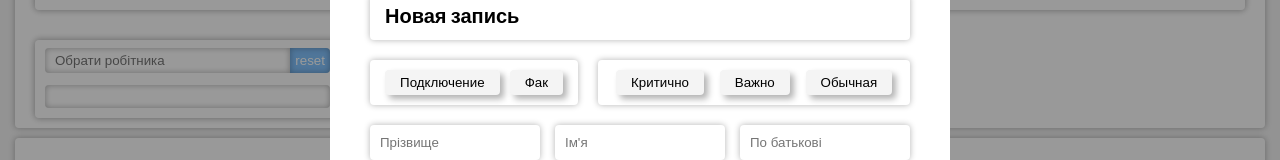
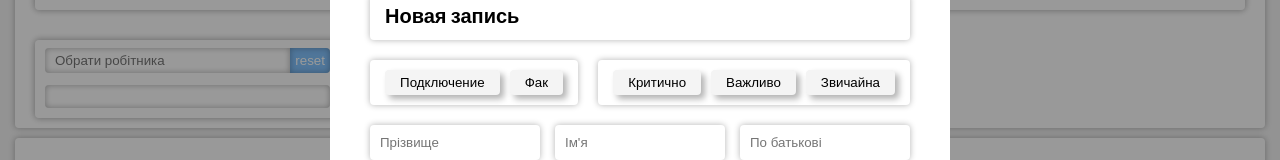
Before and after one commit to iceblackhot/fobos-search, a React (Create React App) app: page / in a window 1280 px wide. Both pictures are taken after a click on the button "Создать заявку". Shown: the part 131-291 px from the top of the page. Built offline with nearby package versions, Linux system fonts and the light colour scheme; no server answers.

Commit message:
fix modals bugs & add priority btns logic

```diff
--- a/src/components/addTask/addTask.jsx
+++ b/src/components/addTask/addTask.jsx
@@ -14,11 +14,8 @@ export const AddTask = ({
   cityNames,
   streetNames,
   workerNames,
-  taskDone,
   task,
   setTask,
-  taskId,
-  setTaskId,
   modalActive,
   setModalActive,
   firstName,
@@ -59,16 +56,10 @@ export const AddTask = ({
   setWorker,
   workerId,
   setWorkerId,
-  connection,
-  setConnection,
-  faq,
-  setFaq,
-  critical,
-  setCritical,
-  important,
-  setImportant,
-  regular,
-  setRegular,
+  type,
+  setType,
+  priority,
+  setPriority,
   editMode,
   setEditMode,
   setFiltered,
@@ -80,7 +71,7 @@ export const AddTask = ({
 }) => {
   function saveTask() {
     if (!cityId || !lastName || !mobileNum) {
-      console.log(cityId);
+      // console.log(cityId);
       return;
     } else {
       fetch(process.env.REACT_APP_URL_ADD_REQUEST, {
@@ -103,7 +94,8 @@ export const AddTask = ({
           planDate: planDate,
           statusId: statusId,
           workerId: workerId,
-          taskDone: taskDone,
+          type: type,
+          priority: priority,
         }),
         headers: {
           'content-type': 'application/json',
@@ -156,6 +148,8 @@ export const AddTask = ({
     setPlanDate('');
     setComment('');
     setWorker('');
+    setType(0);
+    setPriority(0);
     setModalActive(false);
   }
 
@@ -185,7 +179,8 @@ export const AddTask = ({
           planDate: planDate,
           statusId: statusId,
           workerId: workerId,
-          taskDone: taskDone,
+          type: type,
+          priority: priority,
         }),
         headers: {
           'content-type': 'application/json',
@@ -226,6 +221,8 @@ export const AddTask = ({
                     setAddDate(res.addDate);
                     setPlanDate(res.planDate);
                     setComment(res.comment);
+                    setType(res.type);
+                    setPriority(res.priority);
                     task.filter((item) => {
                       if (item.id === editMode) {
                         // console.log(item.id === editMode);
@@ -249,6 +246,8 @@ export const AddTask = ({
                         item.planDate = planDate;
                         item.addDate = addDate;
                         item.comment = comment;
+                        item.priority = priority;
+                        item.type = type;
                       }
                     });
                     // setIsLoaded(true);
@@ -298,11 +297,8 @@ export const AddTask = ({
     setPlanDate('');
     setComment('');
     setWorker('');
-    setConnection(false);
-    setFaq(false);
-    setCritical(false);
-    setImportant(false);
-    setRegular(false);
+    setType(0);
+    setPriority(0);
   }
 
   function changeMobileInput(e) {
@@ -360,16 +356,10 @@ export const AddTask = ({
             editMode={editMode}
             task={task}
             setTask={setTask}
-            faq={faq}
-            setFaq={setFaq}
-            setConnection={setConnection}
-            connection={connection}
-            setCritical={setCritical}
-            critical={critical}
-            setImportant={setImportant}
-            important={important}
-            setRegular={setRegular}
-            regular={regular}
+            type={type}
+            setType={setType}
+            priority={priority}
+            setPriority={setPriority}
           />
           <div className="add-task__inputs-fio">
             <input
--- a/src/components/addTask/priorityBtns/priorityBtns.jsx
+++ b/src/components/addTask/priorityBtns/priorityBtns.jsx
@@ -1,121 +1,94 @@
 import React from 'react';
 
-export const PriorityBtns = ({
-  editMode,
-  task,
-  setTask,
-  faq,
-  setFaq,
-  setConnection,
-  connection,
-  setImportant,
-  important,
-  setCritical,
-  critical,
-  setRegular,
-  regular,
-}) => {
-  function newConnectionTask(e) {
+export const PriorityBtns = ({editMode, task, setTask, priority, setPriority, type, setType}) => {
+  function setTypeConnection(e) {
     e.preventDefault();
-    setConnection(true);
-    setFaq(false);
-    let newTask = [...task].filter((item) => {
+    task.filter((item) => {
       if (item.id === editMode) {
-        item.newConnection = !item.newConnection;
+        setType(1);
+        item.type = type;
       }
       return item;
     });
-    setTask(newTask);
   }
 
-  const classNameConnection = connection
-    ? 'add-task__options-btn connection'
-    : 'add-task__options-btn ';
+  const classNameConnection =
+    type === 1 ? 'add-task__options-btn connection' : 'add-task__options-btn ';
 
-  function newConnectionFaq(e) {
+  function setTypeFaq(e) {
     e.preventDefault();
-    setConnection(false);
-    setFaq(true);
-    let newTask = [...task].filter((item) => {
+    task.filter((item) => {
       if (item.id === editMode) {
-        item.faq = !item.faq;
+        setType(2);
+        item.type = type;
       }
       return item;
     });
-    setTask(newTask);
   }
 
-  const classNameFaq = faq ? 'add-task__options-btn faq' : 'add-task__options-btn';
+  const classNameFaq = type === 2 ? 'add-task__options-btn faq' : 'add-task__options-btn';
 
-  function priorityCritical(e) {
+  function setPriorityCritical(e) {
     e.preventDefault();
-    setCritical(true);
-    setImportant(false);
-    setRegular(false);
-    let newTask = [...task].filter((item) => {
+    task.filter((item) => {
       if (item.id === editMode) {
-        item.statCritical = !item.statCritical;
+        setPriority(1);
+        item.priority = priority;
       }
       return item;
     });
-    setTask(newTask);
   }
 
-  const classNameCritical = critical ? 'add-task__priority-btn critical' : 'add-task__priority-btn';
+  const classNameCritical =
+    priority === 1 ? 'add-task__priority-btn critical' : 'add-task__priority-btn';
 
-  function priorityImportant(e) {
+  function setPriorityImportant(e) {
     e.preventDefault();
-    setCritical(false);
-    setImportant(true);
-    setRegular(false);
-    let newTask = [...task].filter((item) => {
+    task.filter((item) => {
       if (item.id === editMode) {
-        item.important = !item.important;
+        setPriority(2);
+        item.priority = priority;
       }
       return item;
     });
-    setTask(newTask);
   }
 
-  const classNameImportant = important
-    ? 'add-task__priority-btn important'
-    : 'add-task__priority-btn';
+  const classNameImportant =
+    priority === 2 ? 'add-task__priority-btn important' : 'add-task__priority-btn';
 
-  function priorityRegular(e) {
+  function setPriorityRegular(e) {
     e.preventDefault();
-    setCritical(false);
-    setImportant(false);
-    setRegular(true);
-    let newTask = [...task].filter((item) => {
+    task.filter((item) => {
       if (item.id === editMode) {
-        item.regular = !item.regular;
+        setPriority(3);
+        item.priority = priority;
       }
       return item;
     });
-    setTask(newTask);
   }
 
-  const classNameRegular = regular ? 'add-task__priority-btn regular' : 'add-task__priority-btn';
+  const classNameRegular =
+    priority === 3 ? 'add-task__priority-btn regular' : 'add-task__priority-btn';
 
   return (
     <div className="add-task__options">
       <div className="add-task__options-type">
-        <button className={classNameConnection} onClick={newConnectionTask}>
+        <button className={classNameConnection} onClick={setTypeConnection}>
           Подключение
         </button>
-        <button className={classNameFaq} onClick={newConnectionFaq}>
+        <button className={classNameFaq} onClick={setTypeFaq}>
           Фак
         </button>
       </div>
       <div className="add-task__options-priority">
-        <button className={classNameCritical} onClick={priorityCritical}>
+        <button className={classNameCritical} onClick={setPriorityCritical}>
           Критично
         </button>
-        <button className={classNameImportant} onClick={priorityImportant}>
-          Важно
+        <button className={classNameImportant} onClick={setPriorityImportant}>
+          Важливо
         </button>
-        <button className={classNameRegular} onClick={priorityRegular}>
-          Обычная
+        <button className={classNameRegular} onClick={setPriorityRegular}>
+          Звичайна
         </button>
       </div>
     </div>
--- a/src/components/app/App.jsx
+++ b/src/components/app/App.jsx
@@ -12,17 +12,13 @@ function App() {
   const [error, setError] = useState(false);
 
   const [task, setTask] = useState([]);
-  const [taskDone, setTaskDone] = useState(0);
+  // const [taskDone, setTaskDone] = useState(0);
   const [taskId, setTaskId] = useState(false);
   const [filtered, setFiltered] = useState(task);
   const [modalActive, setModalActive] = useState(false);
 
-  const [connection, setConnection] = useState(false);
-  const [faq, setFaq] = useState(false);
-
-  const [critical, setCritical] = useState(false);
-  const [important, setImportant] = useState(false);
-  const [regular, setRegular] = useState(false);
+  const [type, setType] = useState(0);
+  const [priority, setPriority] = useState(0);
 
   const [firstName, setFirstName] = useState('');
   const [lastName, setLastName] = useState('');
@@ -183,7 +179,6 @@ function App() {
           streetNames={streetNames}
           cityNames={cityNames}
           workerNames={workerNames}
-          taskDone={taskDone}
           task={task}
           setTask={setTask}
           taskId={taskId}
@@ -228,16 +223,10 @@ function App() {
           setWorker={setWorker}
           workerId={workerId}
           setWorkerId={setWorkerId}
-          connection={connection}
-          setConnection={setConnection}
-          faq={faq}
-          setFaq={setFaq}
-          critical={critical}
-          setCritical={setCritical}
-          important={important}
-          setImportant={setImportant}
-          regular={regular}
-          setRegular={setRegular}
+          type={type}
+          setType={setType}
+          priority={priority}
+          setPriority={setPriority}
           editMode={editMode}
           setEditMode={setEditMode}
           filtered={filtered}
@@ -251,8 +240,6 @@ function App() {
         <TaskList
           task={task}
           setTask={setTask}
-          taskDone={taskDone}
-          setTaskDone={setTaskDone}
           modalActive={modalActive}
           setModalActive={setModalActive}
           setFirstName={setFirstName}
@@ -274,16 +261,10 @@ function App() {
           setWorker={setWorker}
           workerId={workerId}
           setWorkerId={setWorkerId}
-          connection={connection}
-          setConnection={setConnection}
-          faq={faq}
-          setFaq={setFaq}
-          critical={critical}
-          setCritical={setCritical}
-          important={important}
-          setImportant={setImportant}
-          regular={regular}
-          setRegular={setRegular}
+          type={type}
+          setType={setType}
+          priority={priority}
+          setPriority={setPriority}
           editMode={editMode}
           setEditMode={setEditMode}
           filtered={filtered}
--- a/src/components/filters/workersFilter/workersMultipleSelect.jsx
+++ b/src/components/filters/workersFilter/workersMultipleSelect.jsx
@@ -35,7 +35,7 @@ export const WorkersMultipleSelect = ({workerNames, task, setFiltered, classDrop
     });
     // console.log(currWorkerIndex);
 
-    newTaskList = [...task].filter((obj) => currWorkerIndex.includes(obj.streetId));
+    newTaskList = [...task].filter((obj) => currWorkerIndex.includes(obj.workerId));
 
     setFiltered(newTaskList);
   }
--- a/src/components/taskList/finishTaskModal/finishTaskModal.scss
+++ b/src/components/taskList/finishTaskModal/finishTaskModal.scss
@@ -1,7 +1,17 @@
+@import '../../scss/vars.scss';
+
 .css-1t1j96h-MuiPaper-root-MuiDialog-paper {
   box-shadow: none !important;
 }
 
 .css-yiavyu-MuiBackdrop-root-MuiDialog-backdrop {
-  background: rgba(0, 0, 0, 0.2) !important;
+  background: rgba(0, 0, 0, 0.1) !important;
 }
+
+.task-done__btn {
+  transition: 0.3s !important;
+
+  &:hover {
+    color: $green !important;
+  }
+}
```
Also changed, not shown: src/components/taskList/TaskList.jsx (+19 -29 lines), src/components/taskList/finishTaskModal/finishTaskModal.jsx (+9 -10 lines).
